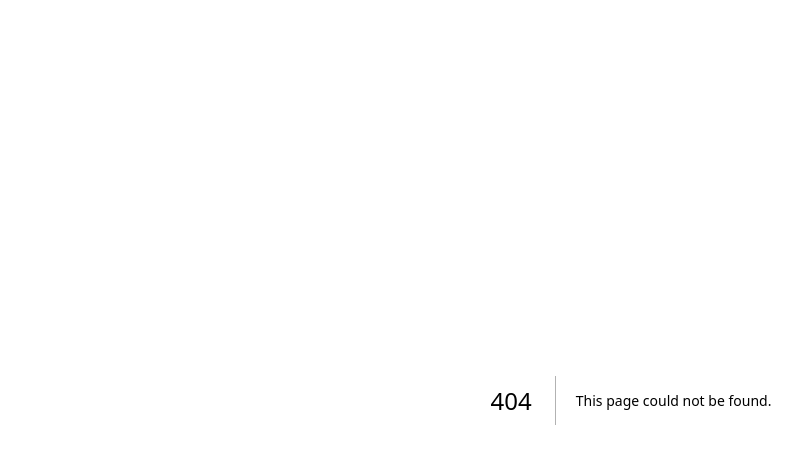
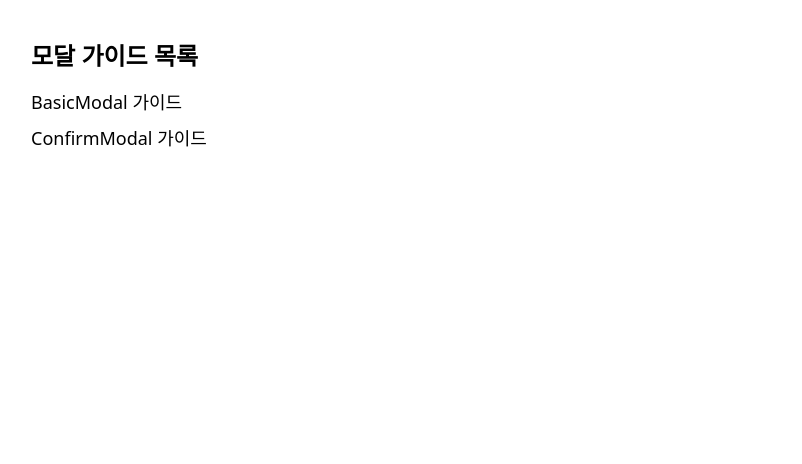
Before and after one commit to summerDev96/WHYNE_FE, a Next.js app: page /guide/modal in a window 1280 px wide. Before the commit this address had no page. Shown: the top 464 px of the page, without its empty margins (9-811 px from the left). Built offline with nearby package versions, Linux system fonts and the light colour scheme.

Commit message:
chore: 가이드 목차 수정

```diff
--- a/src/pages/guide/index.tsx
+++ b/src/pages/guide/index.tsx
@@ -4,14 +4,9 @@ const Guide = () => {
   return (
     <div className="p-10">
       <div className="text-2xl font-extrabold mb-4">컴포넌트 가이드 목록</div>
-      <div className="flex flex-col gap-2">
-        <Link href="/guide/modal/basicmodal" className="text-lg font-medium">
-          BasicModal 가이드
-        </Link>
-        <Link href="/guide/modal/confirmmodal" className="text-lg font-medium">
-          ConfirmModal 가이드
-        </Link>
-      </div>
+      <Link href="/guide/modal" className="text-lg font-medium">
+        모달 가이드
+      </Link>
     </div>
   );
 };
--- /dev/null
+++ b/src/pages/guide/modal/index.tsx
@@ -0,0 +1,19 @@
+import Link from "next/link";
+
+const ModalGuide = () => {
+  return (
+    <div className="p-10">
+      <div className="text-2xl font-extrabold mb-4">모달 가이드 목록</div>
+      <div className="flex flex-col gap-2">
+        <Link href="/guide/modal/basicmodal" className="text-lg font-medium">
+          BasicModal 가이드
+        </Link>
+        <Link href="/guide/modal/confirmmodal" className="text-lg font-medium">
+          ConfirmModal 가이드
+        </Link>
+      </div>
+    </div>
+  );
+};
+
+export default ModalGuide;
```
